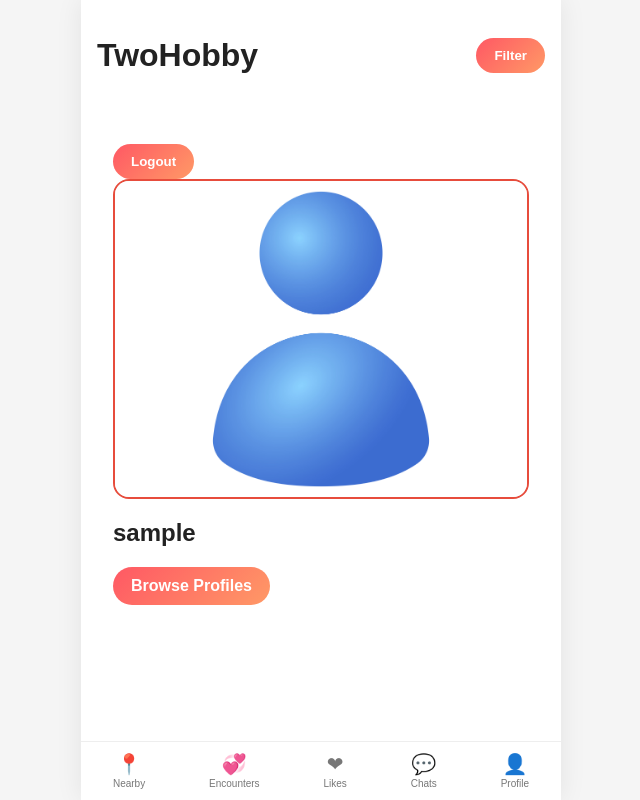
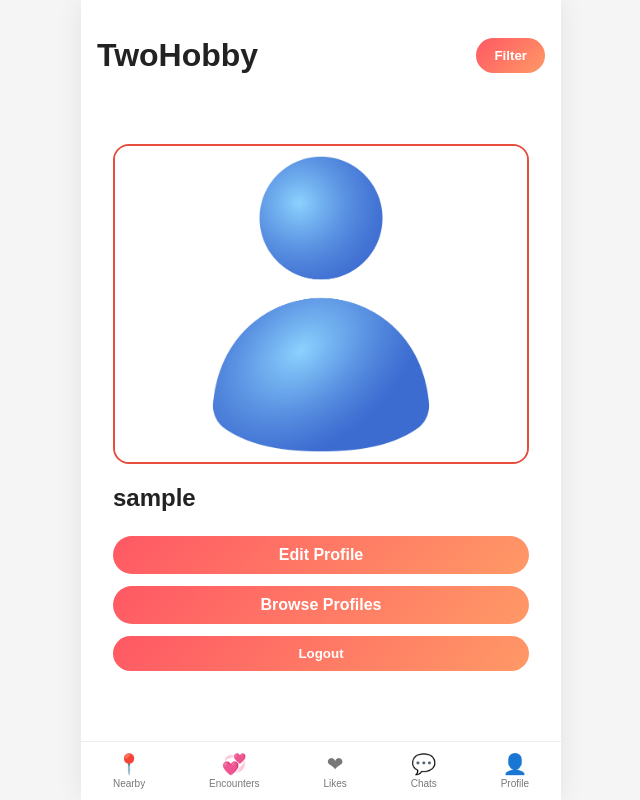
Before and after one commit to akashebaev-ux/twohobby, a Django app: page /my-profile/ in a window 1280 px wide. Shown: the whole page, without its empty margins (319-959 px from the left). Run offline with Django 5.2, Linux system fonts and the light colour scheme; the visitor is signed in with stand-in values (Sample User, id 1); data comes from the database, SQL or seed files in the repository.

Commit message:
Add my profile page layout and action button styling

```diff
--- a/profiles/templates/profiles/my_profile.html
+++ b/profiles/templates/profiles/my_profile.html
@@ -6,20 +6,13 @@
 {% block content %}
 <div class="profile-detail">
 
-    {% if user.is_authenticated %}
-        <form method="post" action="{% url 'account_logout' %}">
-            {% csrf_token %}
-            <button type="submit" class="filter-btn">Logout</button>
-        </form>
-    {% endif %}
-
     {% if profile.profile_image and profile.profile_image.url %}
         <img src="{{ profile.profile_image.url }}" class="profile-img">
     {% else %}
-            <img
-                src="{% static 'images/default.jpg' %}"
-                class="profile-img"
-            >
+        <img
+            src="{% static 'images/default.jpg' %}"
+            class="profile-img"
+        >
     {% endif %}
 
     <h2>{{ profile.display_name|default:profile.user.username }}</h2>
@@ -30,7 +23,28 @@
 
     <p>{{ profile.bio }}</p>
 
-    <a href="{% url 'profile_list' %}" class="filter-btn">Browse Profiles</a>
+    <div class="profile-actions">
+
+        <a href="{% url 'edit_profile' %}"
+           class="filter-btn">
+
+            Edit Profile
+
+        </a>
+
+        <a href="{% url 'profile_list' %}"
+           class="filter-btn">
+
+            Browse Profiles
+
+        </a>
+        {% if user.is_authenticated %}
+            <form method="post" action="{% url 'account_logout' %}">
+                {% csrf_token %}
+                <button type="submit" class="filter-btn">Logout</button>
+            </form>
+        {% endif %}
+    </div>
 
 </div>
 {% endblock %}
--- a/static/css/style.css
+++ b/static/css/style.css
@@ -359,6 +359,24 @@ body {
 }
 
 
+/* Edit profile page */
+.profile-actions {
+    display: flex;
+    flex-direction: column;
+    gap: 12px;
+    margin-top: 24px;
+}
+
+.profile-actions form {
+    margin: 0;
+}
+
+.profile-actions .filter-btn {
+    width: 100%;
+    text-align: center;
+}
+
+
 /* Desktop app preview */
 
 @media screen and (min-width: 768px) {
```
